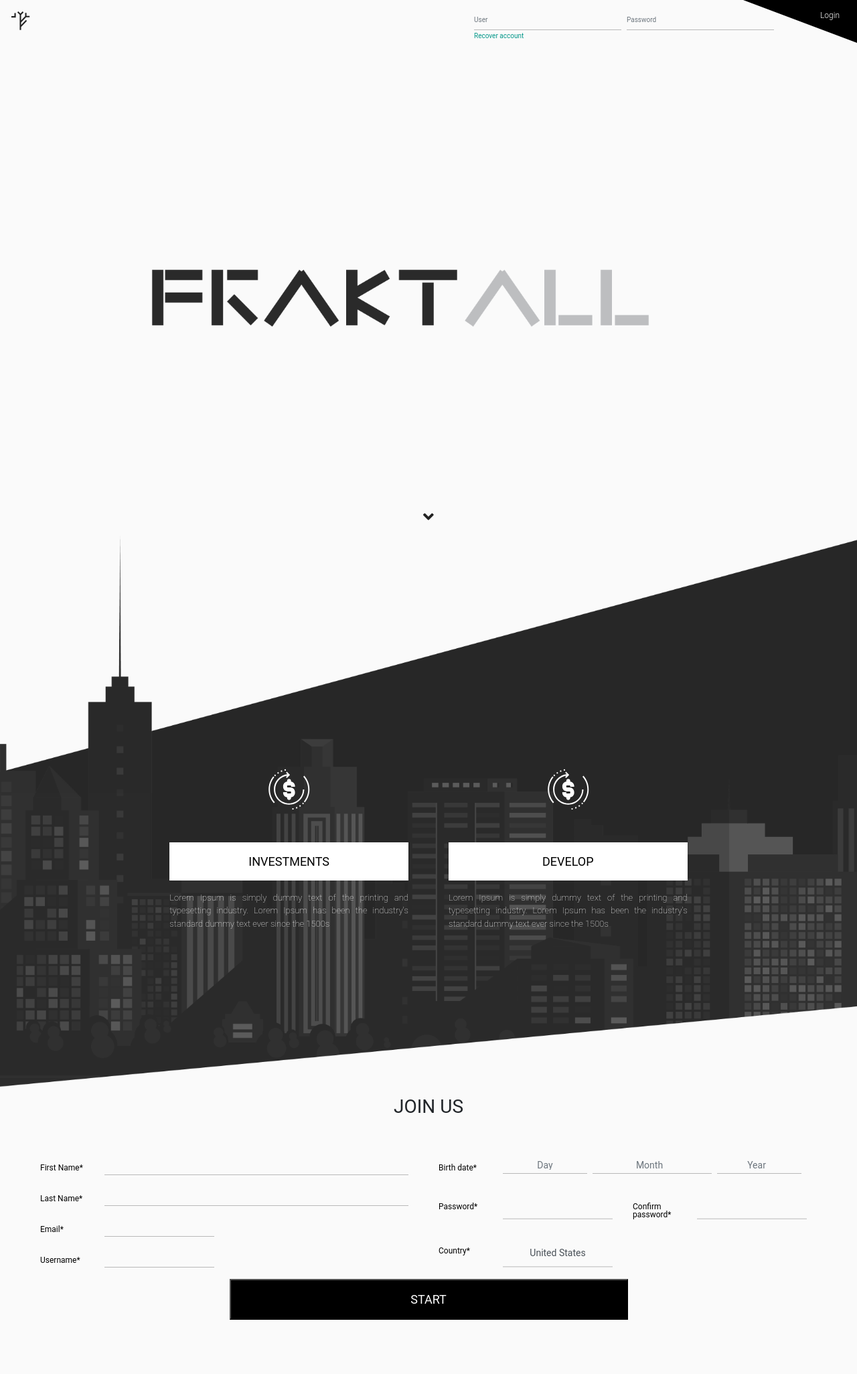
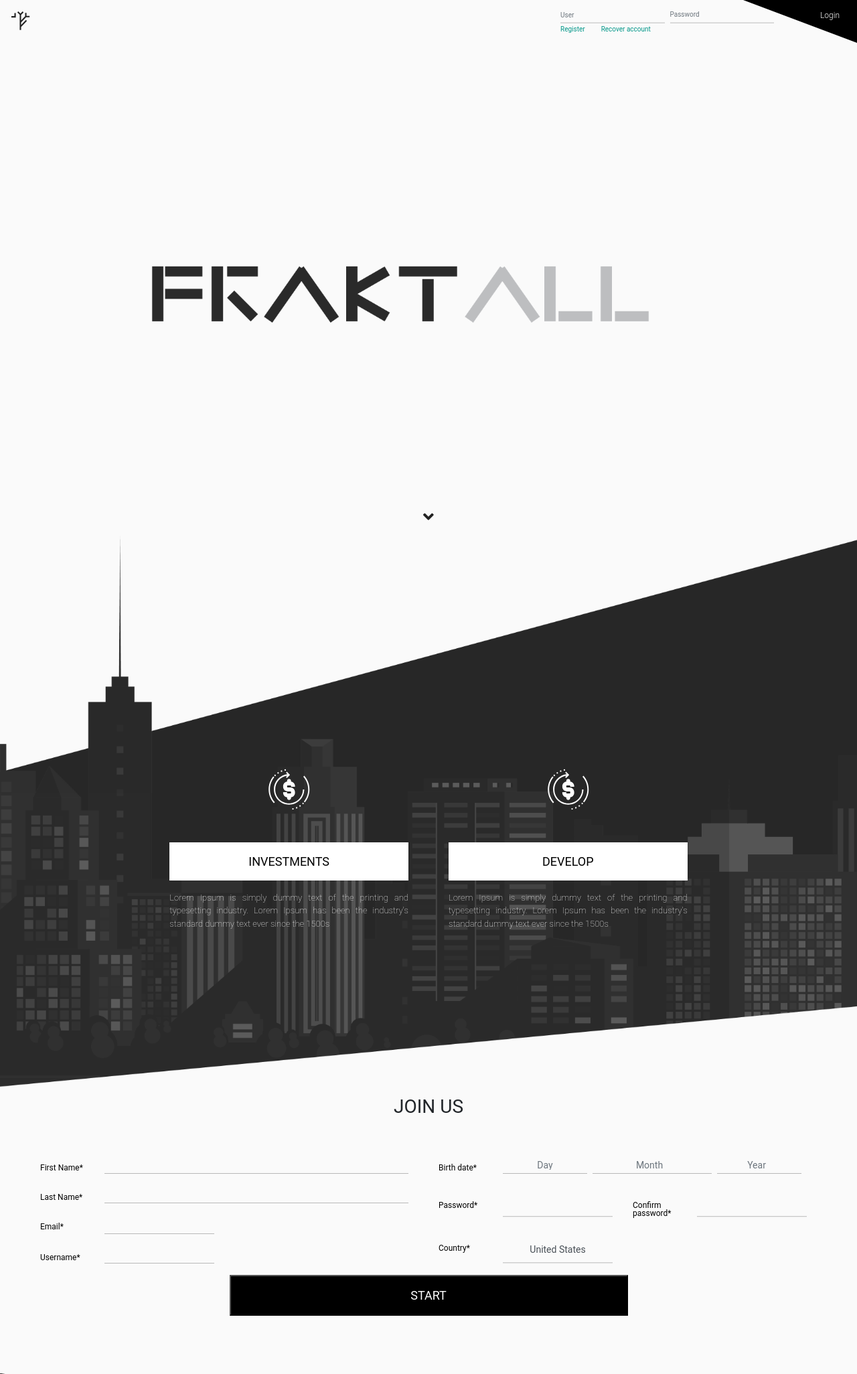
Before and after one commit to luissalmon/osopanda, a Django app: page / in a window 1280 px wide. Shown: the top 2052 px of the page at 67% size. Run offline with Django 3.2, Linux system fonts and the light colour scheme; some libraries are stand-ins or nearby versions.

Commit message:
Modificaciones menores al login

```diff
--- a/baraboo/bsite/templates/baraboo.html
+++ b/baraboo/bsite/templates/baraboo.html
@@ -30,10 +30,13 @@
             {% csrf_token%}
             <div class="d-flex flex-column justify-content-start align-items-start">
               <div class="d-flex flex-row">
-                <input name="username" type="text" class="form-control mr-sm-2" placeholder="User">
-                <input name="password" type="password" class="form-control mr-sm-2" placeholder="Password">
+                <input name="username" type="text" class="form-control mr-sm-2 input-login" placeholder="User">
+                <input name="password" type="password" class="form-control mr-sm-2 input-login" placeholder="Password">
               </div>
-              <a class="text-primary" style="font-size: 10px;" href="">Recover account</a>
+              <div class="d-flex flex-row">
+                <a class="text-primary mr-4" style="font-size: 10px;" href="">Register</a>
+                <a class="text-primary mr-3" style="font-size: 10px;" href="">Recover account</a>
+              </div>
             </div>
             <a id="submitLogin">
               <div class="btn_login_triengle">
--- a/baraboo/static/css/style.css
+++ b/baraboo/static/css/style.css
@@ -121,18 +121,19 @@ background-attachment: fixed;
 }
 
 .input-login, .btn-login {
-  font-size: 10px;
+  font-size: 10px !important;
   height: calc(1.6rem + 2px);
 }
 
 .input-login {
-  width: 25% !important;
+  width: 50% !important;
   margin-right: 8px;
 }
 
 .input-login[type ="text"] {
-  font-size: 10px;
+  font-size: 10px !important;
 }
+
 
 .input-form {
   font-size: 14px;
@@ -176,6 +177,10 @@ background-attachment: fixed;
 .footer-text {
   font-family: mont-light;
   font-size: 12px;
+}
+
+.form-control[type=text] {
+  font-size: 12px !important;
 }
 
 .form-control:focus {
```
Also changed, not shown: baraboo/bsite/templates/page6.html (+3 -8 lines).
